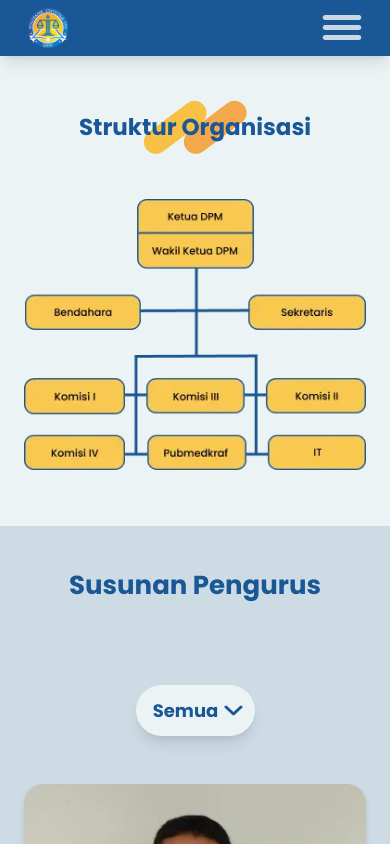
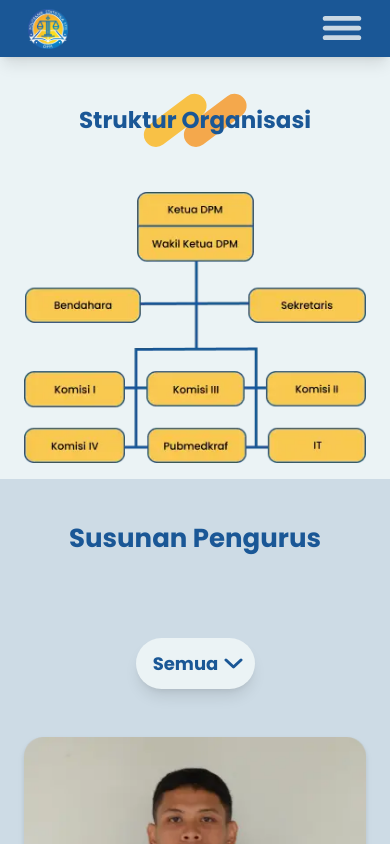
Before and after one commit to Hima-1/IMK-3SI1-KEL1-DPM-2024, a Vue app: page /struktur in a window 390 px wide. Shown: the top 844 px of the page. Built offline with nearby package versions, Linux system fonts and the light colour scheme.

Commit message:
fix landingpage

```diff
--- a/src/components/LandingPage/Hero.vue
+++ b/src/components/LandingPage/Hero.vue
@@ -1,5 +1,5 @@
 <template>
-  <section class="bg-[#CAD8E3] w-full h-screen h-[70vh] flex items-center">
+  <section class="bg-[#CAD8E3] w-full h-screen h-[69vh] flex items-center">
     <div class="mx-auto flex flex-col lg:flex-row justify-between items-center lg:gap-10">
       <!-- Logo DPM -->
       <div class="flex-shrink-0 lg:mx-10 mb-8 lg:mb-0">
--- a/src/components/LandingPage/Navbar.vue
+++ b/src/components/LandingPage/Navbar.vue
@@ -24,7 +24,7 @@
       </div>
 
       <!-- Mobile Menu Button -->
-      <div class="md:hidden flex items-center">
+      <div class="py-2 md:hidden flex items-center">
         <button @click="toggleMobileMenu" class="text-white focus:outline-none">
           <img src="@/assets/icon/hamburger.svg" alt="Menu Icon" class="burger-icon" />
         </button>
--- a/src/components/LandingPage/StrukturBagan.vue
+++ b/src/components/LandingPage/StrukturBagan.vue
@@ -1,8 +1,8 @@
 <template>
-  <div class="bg-[#EBF3F5] min-h-full flex items-center justify-center py-10">
+  <div class="bg-[#EBF3F5] min-h-full flex items-center justify-center">
     <div class="wrapper flex flex-col items-center justify-center" style="width: 1127px; height: auto;">
       <div>
-        <h1 class="struktur-bagan bg-center bg-no-repeat bg-contain text-[#1A5796] text-center font-poppins text-5xl font-bold p-5 text-[23px] md:text-[33px]">
+        <h1 class="struktur-bagan bg-center bg-no-repeat bg-contain text-[#1A5796] text-center font-poppins text-5xl font-bold mt-8 p-5 text-[23px] md:text-[33px]">
           Struktur Organisasi
         </h1>
       </div>
--- a/src/components/LandingPage/VisiMisi.vue
+++ b/src/components/LandingPage/VisiMisi.vue
@@ -7,14 +7,14 @@
           Visi
         </h1>
       </div>
-      <p class="text-[#1A5796] text-[16px] lg:text-[18px] text-center font-poppins font-normal mt-4 lg:mt-8 lg:px-40">
+      <p class="text-[#1A5796] text-[16px] lg:text-[18px] text-center font-poppins font-normal mt-4 mb-10 lg:mt-8 lg:px-40">
         Menjadikan Dewan Perwakilan Mahasiswa Politeknik Statistika STIS sebagai organisasi / majelis permusyawaratan
         mahasiswa yang kredibel dalam mengemban tanggung jawab secara inspiratif, kontributif, komunikatif dan juga
         selaras dengan Spiritualitas.
       </p>
       <div>
         <h1
-          class="visi-misi bg-center bg-no-repeat bg-contain text-[#1A5796] text-center font-poppins text-5xl font-bold mt-16 p-5 text-[30px] lg:text-[33px]">
+          class="visi-misi bg-center bg-no-repeat bg-contain text-[#1A5796] text-center font-poppins text-5xl font-bold p-5 text-[30px] lg:text-[33px]">
           Misi
         </h1>
       </div>
```
